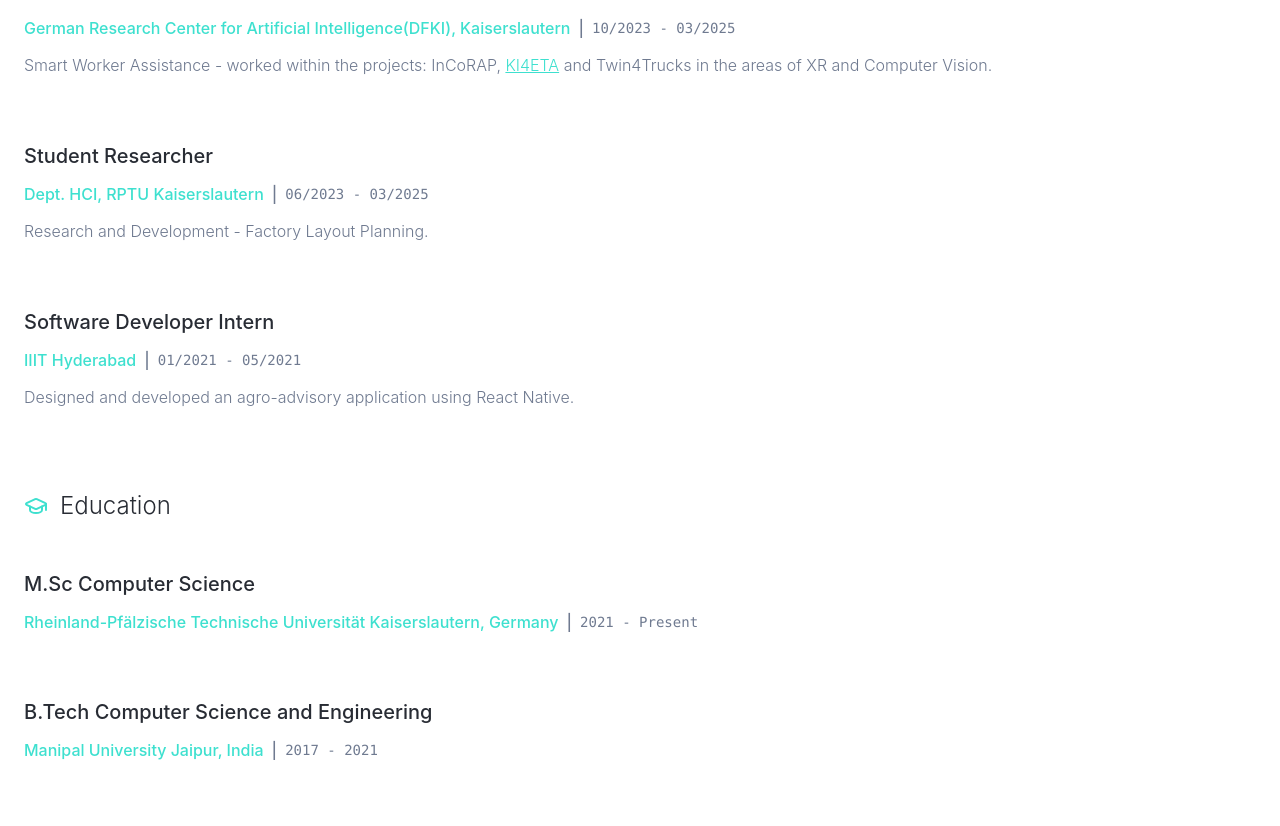
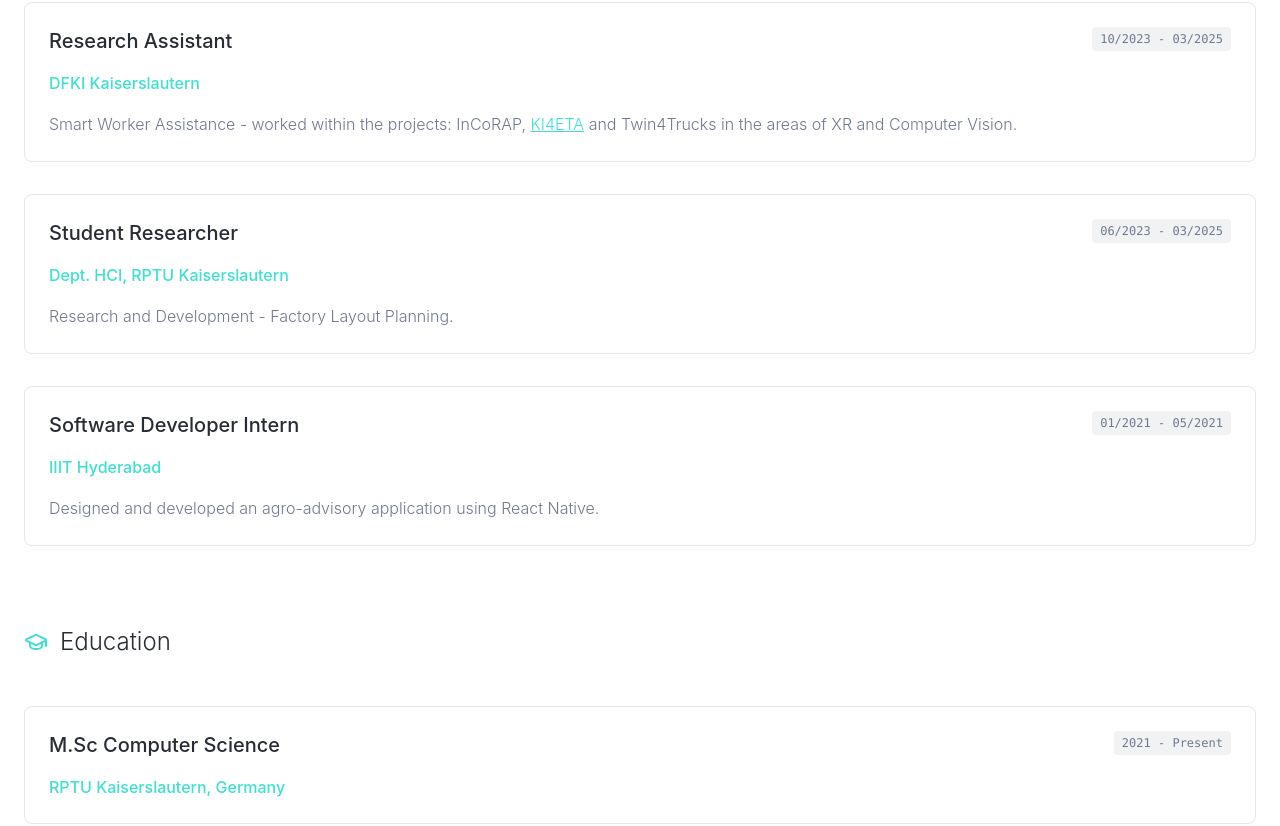
Before and after one commit to hansika-s/portfolio, a React (Vite) app: page /#/experience in a window 1280 px wide. Shown: the part 608-1434 px from the top of the page. Built offline with nearby package versions, Linux system fonts and the light colour scheme.

Commit message:
Updates: custom domain, UI

```diff
--- a/src/pages/Experience.tsx
+++ b/src/pages/Experience.tsx
@@ -11,7 +11,7 @@
     },
     {
       title: "Research Assistant",
-      company: "German Research Center for Artificial Intelligence(DFKI), Kaiserslautern",
+      company: "DFKI Kaiserslautern",
       period: "10/2023 - 03/2025",
       description: (
         <>Smart Worker Assistance - worked within the projects: InCoRAP, <a href="https://youtu.be/XqUhCVUpXRY?feature=shared&t=252" target="_blank" rel="noopener noreferrer" className="text-primary underline">KI4ETA</a> and Twin4Trucks in the areas of XR and Computer Vision.</>
@@ -34,15 +34,13 @@
   const education = [
     {
       degree: "M.Sc Computer Science",
-      school: "Rheinland-Pfälzische Technische Universität Kaiserslautern, Germany",
+      school: "RPTU Kaiserslautern, Germany",
       period: "2021 - Present"
-      // description: "Specialized in AI/ML and XR technologies with focus on human-computer interaction."
     },
     {
       degree: "B.Tech Computer Science and Engineering",
       school: "Manipal University Jaipur, India",
       period: "2017 - 2021"
-      // description: "Graduated Magna Cum Laude with focus on software engineering and algorithms."
     }
   ];
 
@@ -77,7 +75,7 @@
             </h2>
           </motion.div>
 
-          <div className="space-y-16">
+          <div className="space-y-8">
             {workExperience.map((job, index) => (
               <motion.div
                 key={index}
@@ -85,12 +83,15 @@
                 whileInView={{ opacity: 1, y: 0 }}
                 transition={{ duration: 0.5 }}
                 viewport={{ once: true }}
-                className="space-y-3"
+                className="bg-card border border-border rounded-lg p-6 space-y-4"
               >
-                <h3 className="text-xl font-medium text-foreground">{job.title}</h3>
-                <p className="text-primary font-medium flex items-center gap-2">
-                  {job.company} <span className="text-muted-foreground">|</span> <span className="text-muted-foreground font-mono text-sm">{job.period}</span>
-                </p>
+                <div className="flex justify-between items-start gap-4">
+                  <h3 className="text-xl font-medium text-foreground flex-1">{job.title}</h3>
+                  <span className="text-muted-foreground font-mono text-sm shrink-0 bg-muted px-2 py-1 rounded text-xs">
+                    {job.period}
+                  </span>
+                </div>
+                <p className="text-primary font-medium">{job.company}</p>
                 <p className="text-muted-foreground leading-relaxed">{job.description}</p>
               </motion.div>
             ))}
@@ -112,7 +113,7 @@
             </h2>
           </motion.div>
 
-          <div className="space-y-16">
+          <div className="space-y-8">
             {education.map((edu, index) => (
               <motion.div
                 key={index}
@@ -120,13 +121,15 @@
                 whileInView={{ opacity: 1, y: 0 }}
                 transition={{ duration: 0.5 }}
                 viewport={{ once: true }}
-                className="space-y-3"
+                className="bg-card border border-border rounded-lg p-6 space-y-4"
               >
-                <h3 className="text-xl font-medium text-foreground">{edu.degree}</h3>
-                <p className="text-primary font-medium flex items-center gap-2">
-                  {edu.school} <span className="text-muted-foreground">|</span> <span className="text-muted-foreground font-mono text-sm">{edu.period}</span>
-                </p>
-                {/* <p className="text-muted-foreground leading-relaxed">{edu.description}</p> */}
+                <div className="flex justify-between items-start gap-4">
+                  <h3 className="text-xl font-medium text-foreground flex-1">{edu.degree}</h3>
+                  <span className="text-muted-foreground font-mono text-sm shrink-0 bg-muted px-2 py-1 rounded text-xs">
+                    {edu.period}
+                  </span>
+                </div>
+                <p className="text-primary font-medium">{edu.school}</p>
               </motion.div>
             ))}
           </div>
--- a/src/pages/Skills.tsx
+++ b/src/pages/Skills.tsx
@@ -1,5 +1,5 @@
 import { motion } from 'framer-motion';
-import { Code, Brain, Laptop, Settings, Languages } from 'lucide-react';
+import { Code, Brain, Laptop, Settings, Languages, Database } from 'lucide-react';
 import Section from '@/components/Section';
 import { Card, CardContent, CardHeader, CardTitle } from '@/components/ui/card';
 
@@ -24,6 +24,11 @@
       title: "Tools & Technologies",
       icon: Settings,
       skills: ["Git", "VSCode", "Figma", "Blender", "Jira"]
+    },
+    {
+      title: "Databases",
+      icon: Database,
+      skills: ["MongoDB", "MySQL"]
     },
     {
       title: "Languages",
```
Also changed, not shown: 2 other files (tests, documents, lock files or other folders).
